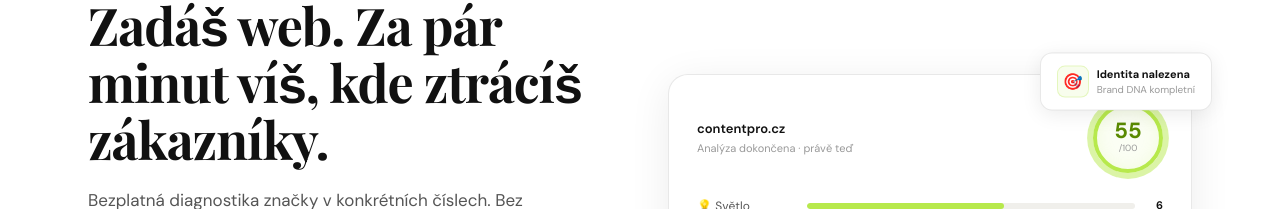
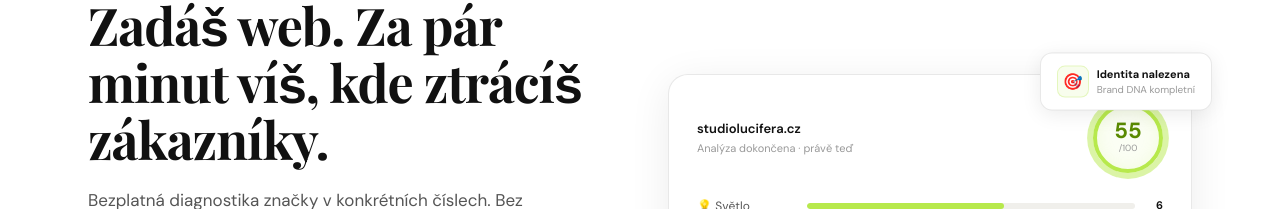
Before and after one commit to katarinabrics-eng/ai-content-studio, a Next.js app in the folder apps/content-studio/: page /brand-scan in a window 1280 px wide. Shown: the part 178-387 px from the top of the page. Built offline with nearby package versions, Linux system fonts and the light colour scheme.

Commit message:
fix(brand-scan): update mockup domain for accurate representation
- Changed the mockup domain from "contentpro.cz" to "studiolucifera.cz" to reflect the correct branding in the application.

```diff
--- a/apps/content-studio/src/app/brand-scan/page.tsx
+++ b/apps/content-studio/src/app/brand-scan/page.tsx
@@ -70,7 +70,7 @@ const MOCKUP_PILLARS = [
   { icon: "🎯", label: "Identita", color: PURPLE, value: 7, pct: 70 },
   { icon: "🤝", label: "Důvěra", color: LIME, value: 5, pct: 55 },
 ];
-const MOCKUP_DOMAIN = "contentpro.cz";
+const MOCKUP_DOMAIN = "studiolucifera.cz";
 
 const analyzerWrapperStyle: React.CSSProperties = {
   maxWidth: 860,
```
